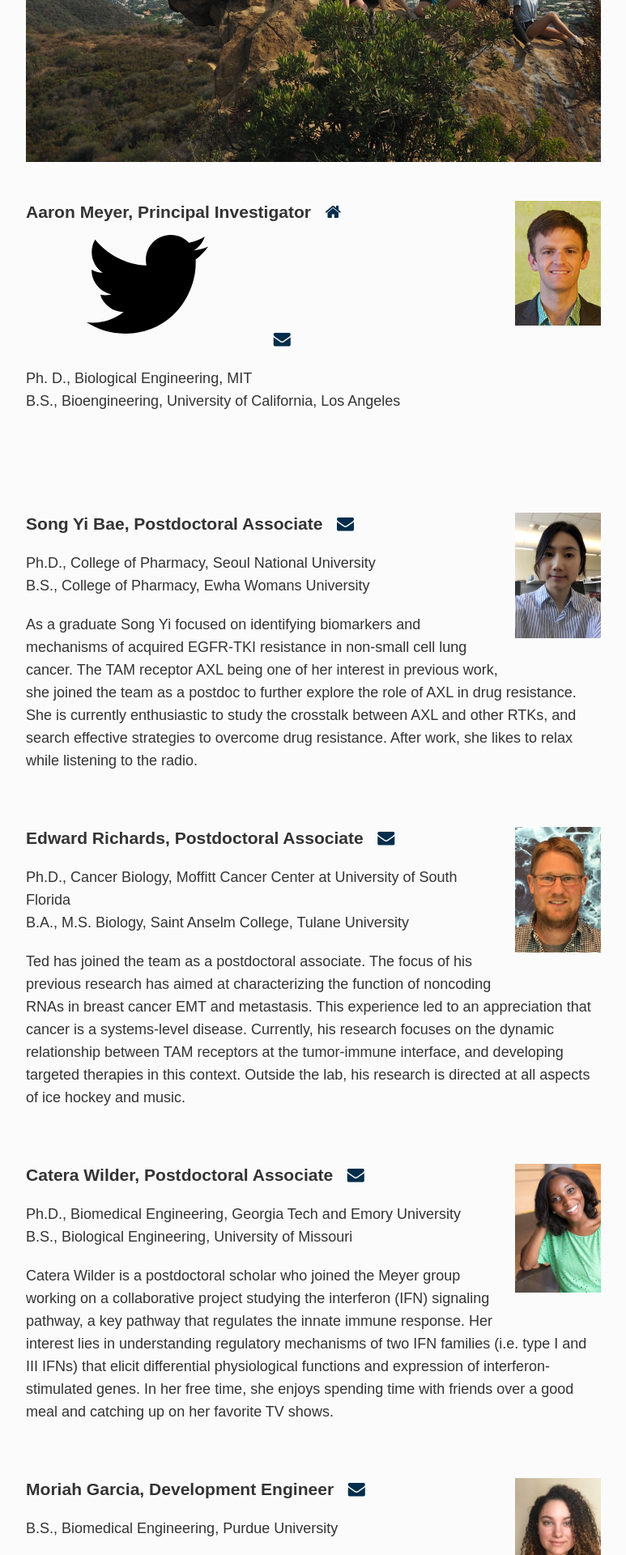
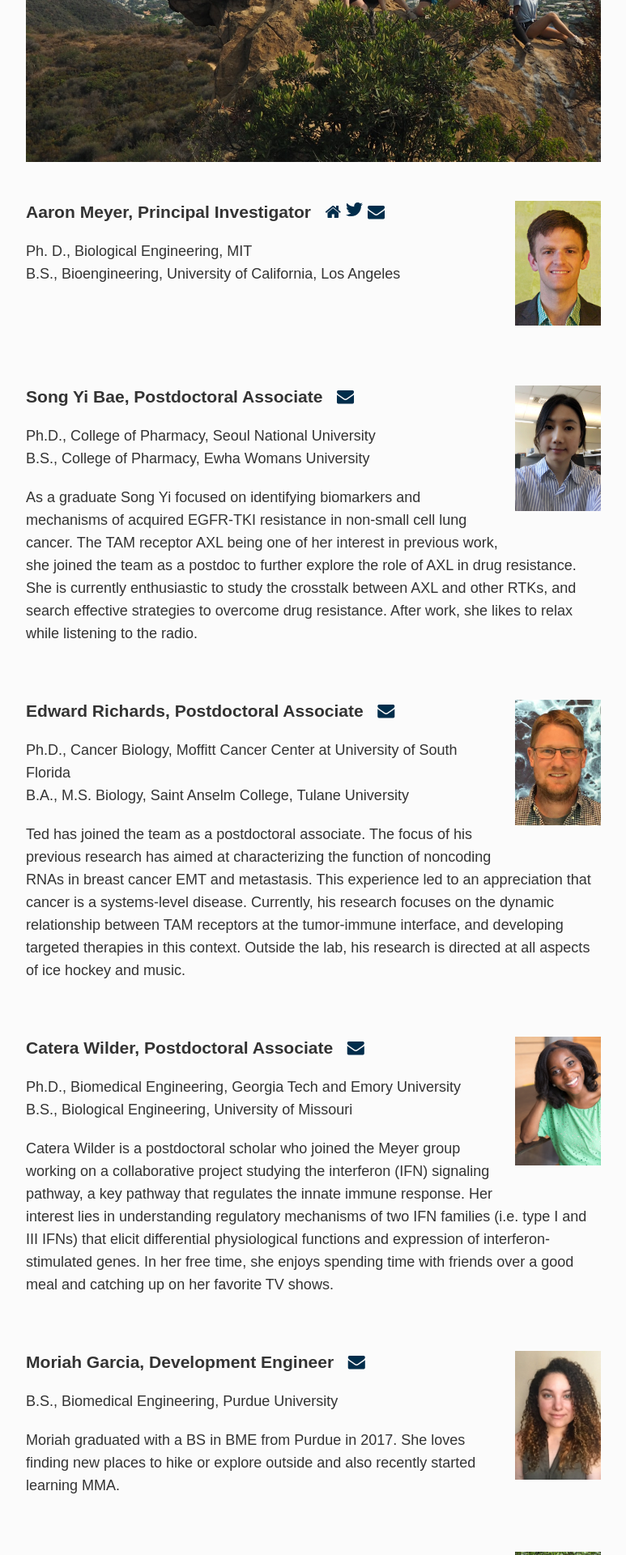
Before and after one commit to meyer-lab/asmlab.org, a Jekyll site: the page built from team/index.md, in a window 1280 px wide. Shown: the part 536-2456 px from the top of the page at 81% size, without its empty margins (253-1026 px from the left). Built offline with Jekyll 4.4.1, drawn with Linux system fonts in a browser that asks for light colours; some web fonts are replaced.

Commit message:
Update main.scss

```diff
--- a/public/css/main.scss
+++ b/public/css/main.scss
@@ -210,6 +210,13 @@ footer {
   text-align: right;
 }
 
+.svg-icon {
+  display: inline-block;
+  width: 1em;
+  height: 1em;
+  fill: currentColor
+}
+
 .not-found {
   margin-top: 150px;
   text-align: center;
```
